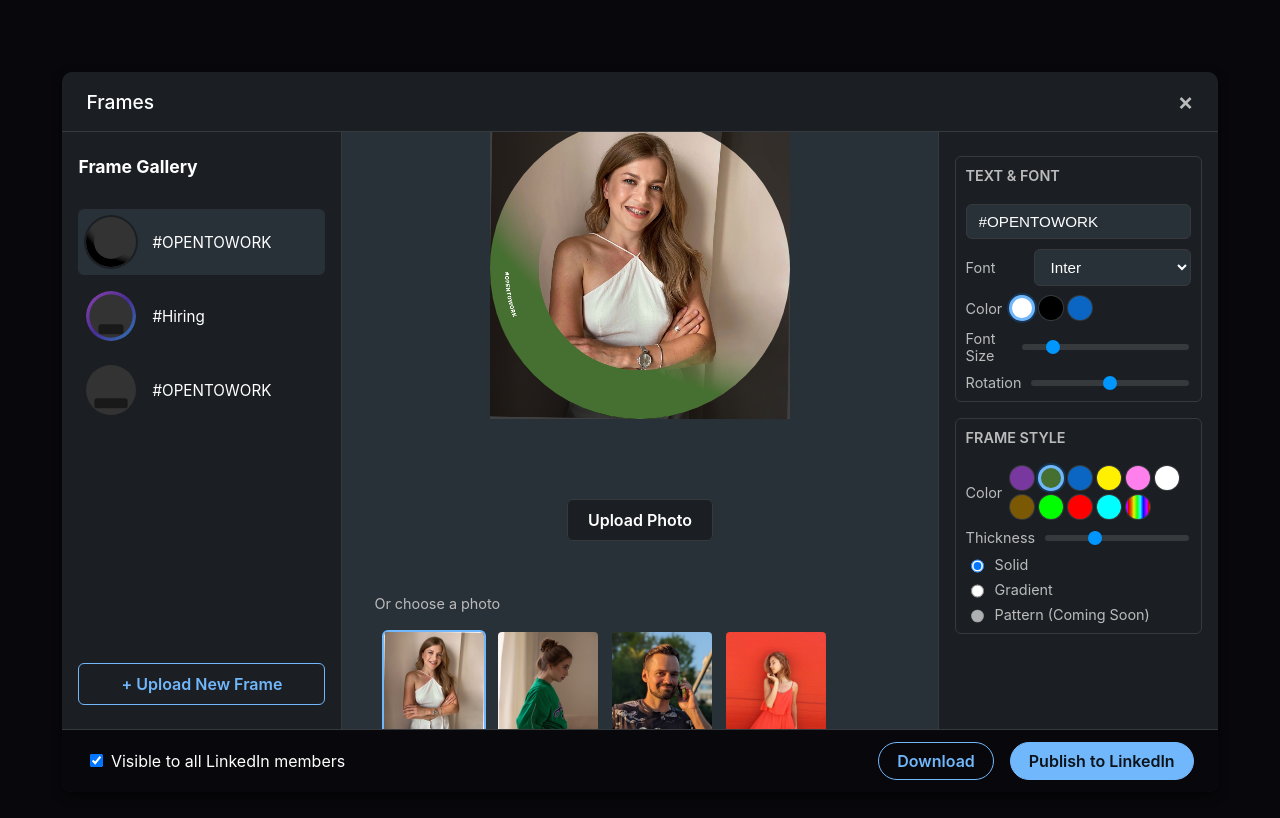
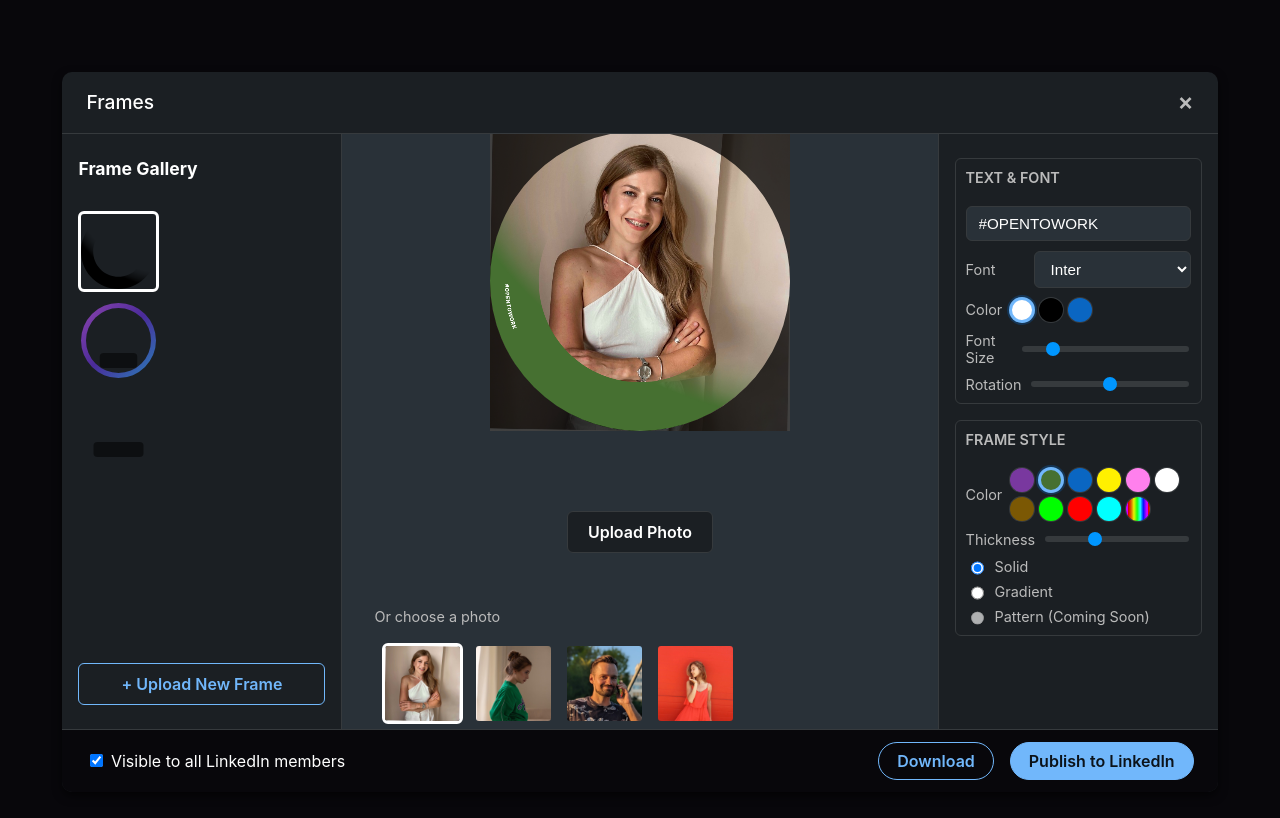
Before and after one commit to StepanoidTeam/frame-maker, a plain HTML site: page index.html in a window 1280 px wide. Drawn offline with Linux system fonts and the light colour scheme.

Commit message:
refac: photo-gallery and frame-gallery using html templates approach WIP cleanup styles a bit

```diff
--- a/gallery.css
+++ b/gallery.css
@@ -5,7 +5,7 @@
   border-right: 1px solid var(--color-border);
 }
 
-.gallery-list {
+.frame-gallery {
   overflow: hidden;
   list-style: none;
   padding: 0;
@@ -40,11 +40,12 @@
   position: relative;
   flex-shrink: 0;
   background-color: #333;
-}
-.profile-circle img {
+
+  img {
     width: 100%;
     height: 100%;
     object-fit: cover;
+  }
 }
 
 .gallery-item-text {
@@ -68,6 +69,17 @@
 
   scrollbar-width: thin;
   scrollbar-color: var(--color-border) transparent;
+
+  &::-webkit-scrollbar {
+    height: 6px;
+  }
+  &::-webkit-scrollbar-track {
+    background: transparent;
+  }
+  &::-webkit-scrollbar-thumb {
+    background-color: var(--color-border);
+    border-radius: 3px;
+  }
 }
 
 @media (max-width: 400px) {
@@ -76,44 +88,41 @@
   }
 }
 
-.photo-gallery::-webkit-scrollbar {
-  height: 6px;
-}
-.photo-gallery::-webkit-scrollbar-track {
-  background: transparent;
-}
-.photo-gallery::-webkit-scrollbar-thumb {
-  background-color: var(--color-border);
-  border-radius: 3px;
+.gallery-item {
+  --size: 75px;
 }
 
-.photo-thumbnail {
-  --size: 100px;
-}
-
-.photo-thumbnail {
+.gallery-item {
   width: var(--size);
   height: var(--size);
   border-radius: var(--radius-s);
+  padding: 0;
   overflow: hidden;
   cursor: pointer;
-  border: 2px solid transparent;
+  border: 3px solid transparent;
   flex-shrink: 0;
   transition: border-color 0.2s, transform 0.2s;
+
+  &:has(input[type='radio']:checked) {
+    border-color: white;
   }
 
-.photo-thumbnail img {
+  /* increase specificity */
+  &.gallery-item:hover {
+    transform: scale(1.05);
+  }
+
+  img {
     width: 100%;
     height: 100%;
     object-fit: cover;
   }
 
-.photo-thumbnail:hover {
-  transform: scale(1.05);
+  input[type='radio'] {
+    position: absolute;
+    opacity: 0;
+    /* z-index: 0; */
   }
-
-.photo-thumbnail.active {
-  border-color: var(--color-accent-blue);
 }
 
 /* Responsive */
@@ -125,14 +134,14 @@
     overflow-x: auto;
     padding-bottom: var(--spacing-sm);
   }
-  .gallery-list {
+  .frame-gallery {
     flex-direction: row;
     flex-wrap: wrap;
   }
 }
 
 @media (max-width: 500px) {
-  .photo-thumbnail {
+  .gallery-item {
     flex-direction: column;
   }
 }
--- a/index.html
+++ b/index.html
@@ -14,6 +14,15 @@
     <script src="./script.js" type="module" defer></script>
   </head>
   <body>
+    <!-- templates -->
+    <template id="$tmplGalleryItem">
+      <label class="gallery-item flex-row">
+        <input type="radio" />
+        <img src="" alt="" />
+      </label>
+    </template>
+    <!-- END templates -->
+
     <div class="app-container">
       <header class="header">
         <h1>Frames</h1>
@@ -26,7 +35,7 @@
           <h2 style="font-size: 1.1rem; margin: 0 0 var(--spacing-m) 0">
             Frame Gallery
           </h2>
-          <div class="gallery-list">
+          <div id="$frameGallery" class="frame-gallery gallery">
             <!-- Gallery items will be populated by script.js -->
           </div>
           <button disabled class="btn-secondary create-btn">
@@ -75,7 +84,7 @@
             >
               Or choose a photo
             </h3>
-            <div class="photo-gallery" id="photo-gallery">
+            <div id="$photoGallery" class="photo-gallery gallery">
               <!-- Photos will be populated by script.js -->
             </div>
           </div>
--- a/script.js
+++ b/script.js
@@ -264,80 +264,66 @@ document.addEventListener('DOMContentLoaded', () => {
 
   // --- Gallery Rendering ---
   function renderOldGallery() {
-    const galleryList = document.querySelector('.gallery-list');
-    galleryList.innerHTML = ''; // Clear existing content
+    $frameGallery.replaceChildren(); // Clear existing content
+
+    const galleryName = 'frames';
 
     Object.keys(presets).forEach((key) => {
       const preset = presets[key];
-      const item = document.createElement('div');
-      item.className = `gallery-item ${
-        key === state.selectedFrameId ? 'active' : ''
-      }`;
-      item.dataset.frame = key;
 
-      const iconContent = `<img src="${preset.src}" alt="${preset.text}">`;
+      const $galleryItem =
+        $tmplGalleryItem.content.firstElementChild.cloneNode(true);
 
-      // Use preset text or fallback to capitalized key for display
-      const displayText =
-        preset.text || key.charAt(0).toUpperCase() + key.slice(1);
+      const $img = $galleryItem.querySelector('img');
+      $img.src = preset.src;
+      $img.alt = preset.text;
 
-      item.innerHTML = `
-                <div class="profile-circle">
-                    ${iconContent}
-                </div>
-                <span class="gallery-item-text">${displayText}</span>
-      `;
+      const $radio = $galleryItem.querySelector('input[type=radio]');
+      $radio.name = galleryName;
+      $radio.checked = key === state.selectedFrameId;
 
-      item.addEventListener('click', () => {
-        // UI Update
-        document
-          .querySelectorAll('.gallery-item')
-          .forEach((i) => i.classList.remove('active'));
-        item.classList.add('active');
+      $galleryItem.dataset.frame = key;
 
+      $galleryItem.addEventListener('click', ({ target }) => {
         // Logic Update
         applyPreset(key);
       });
 
-      galleryList.appendChild(item);
+      $frameGallery.appendChild($galleryItem);
     });
   }
 
   // --- Photo Gallery ---
+  function renderPhotoGallery() {
+    $photoGallery.replaceChildren();
 
-  function renderPhotoGallery() {
-    const photoGallery = document.getElementById('photo-gallery');
-    if (!photoGallery) return;
-
-    photoGallery.innerHTML = '';
+    const galleryName = 'photos';
 
     localPhotos.forEach((filename, index) => {
-      const imgPath = `./photos/${filename}`;
-      const thumb = document.createElement('div');
-      thumb.className = 'photo-thumbnail';
+      const $galleryItem =
+        $tmplGalleryItem.content.firstElementChild.cloneNode(true);
+
+      const $img = $galleryItem.querySelector('img');
+      $img.src = `./photos/${filename}`;
+      const $radio = $galleryItem.querySelector('input[type=radio]');
+      $radio.name = galleryName;
+
       if (index === 0) {
-        thumb.classList.add('active');
+        $radio.checked = true;
       }
-      thumb.innerHTML = `<img src="${imgPath}" alt="Photo">`;
 
-      thumb.addEventListener('click', () => {
-        // Update active state
-        document
-          .querySelectorAll('.photo-thumbnail')
-          .forEach((t) => t.classList.remove('active'));
-        thumb.classList.add('active');
-
+      $galleryItem.addEventListener('click', ({ target }) => {
         // Load image
-        const img = new Image();
-        img.crossOrigin = 'Anonymous';
-        img.onload = () => {
-          state.userImage = img;
+        const _img = new Image();
+        _img.crossOrigin = 'Anonymous';
+        _img.onload = () => {
+          state.userImage = _img;
           draw();
         };
-        img.src = imgPath;
+        _img.src = target.src;
       });
 
-      photoGallery.appendChild(thumb);
+      $photoGallery.appendChild($galleryItem);
     });
   }
 
@@ -444,7 +430,7 @@ document.addEventListener('DOMContentLoaded', () => {
           draw();
           // Clear gallery selection
           document
-            .querySelectorAll('.photo-thumbnail')
+            .querySelectorAll('.gallery-item')
             .forEach((t) => t.classList.remove('active'));
         };
         img.src = event.target.result;
```
Lines whose indentation alone changed are shown as unchanged.
